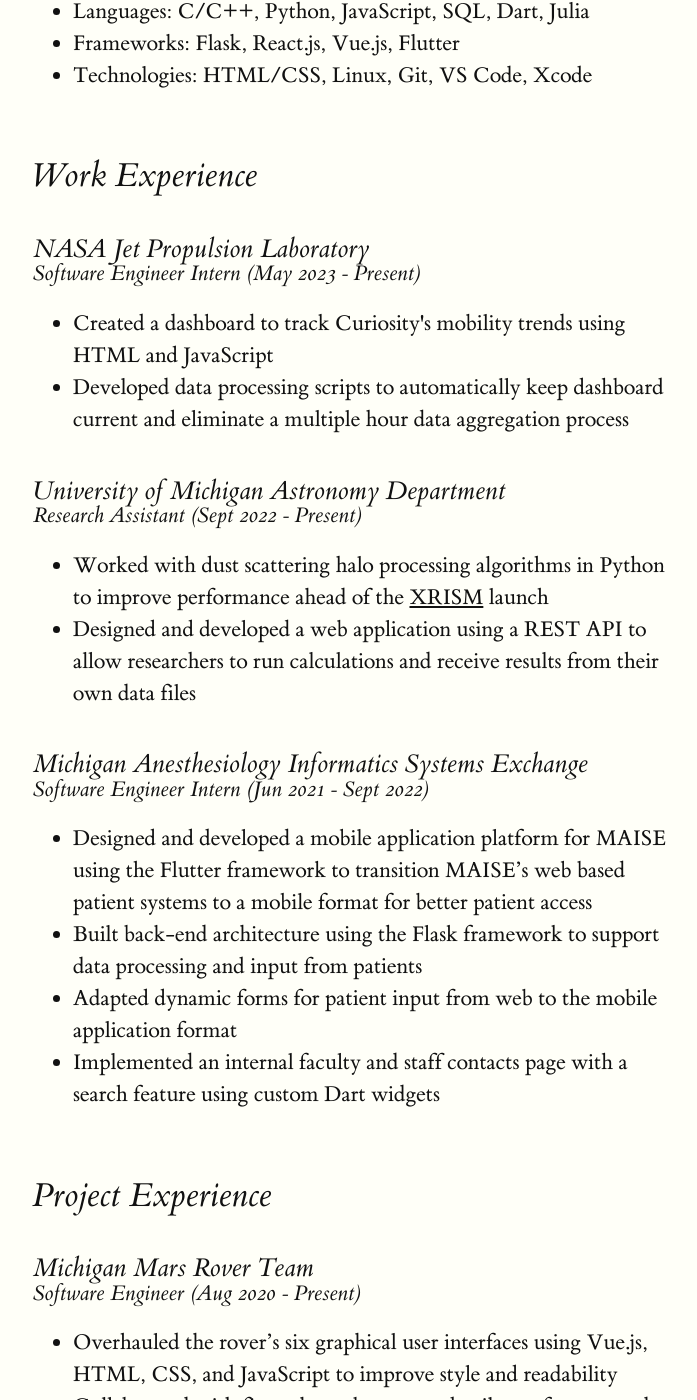
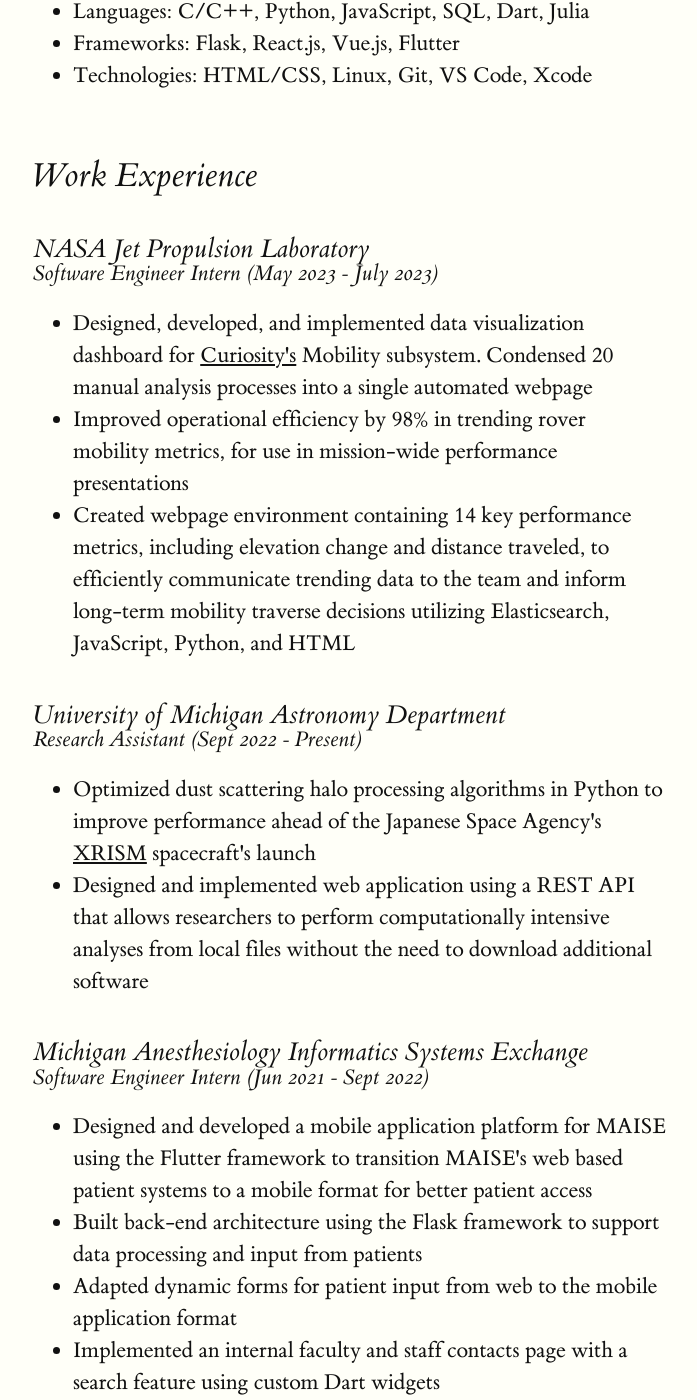
Before and after one commit to ErikLytle/eriklytle.github.io, a Jekyll site: the page built from index.html, in a window 1280 px wide and 1400 px high, scrolled down 695 px. Shown: the whole window, without its empty margins (127-824 px from the left). Built offline with Jekyll 4.4.1, drawn with Linux system fonts in a browser that asks for light colours; some of the changed text lies outside the part shown.

Commit message:
summer 2023 updates

```diff
--- a/index.html
+++ b/index.html
@@ -21,25 +21,26 @@
 <h2>Work Experience</h2>
 <div>
     <h3>NASA Jet Propulsion Laboratory</h3>
-    <h4>Software Engineer Intern (May 2023 - Present)</h4>
+    <h4>Software Engineer Intern (May 2023 - July 2023)</h4>
     <ul>
-        <li>Created a dashboard to track Curiosity's mobility trends using HTML and JavaScript</li>
-        <li>Developed data processing scripts to automatically keep dashboard current and eliminate a multiple hour data aggregation process</li>
+        <li>Designed, developed, and implemented data visualization dashboard for <a href="https://mars.nasa.gov/msl/home/">Curiosity's</a> Mobility subsystem. Condensed 20 manual analysis processes into a single automated webpage</li>
+        <li>Improved operational efficiency by 98% in trending rover mobility metrics, for use in mission-wide performance presentations</li>
+        <li>Created webpage environment containing 14 key performance metrics, including elevation change and distance traveled, to efficiently communicate trending data to the team and inform long-term mobility traverse decisions utilizing Elasticsearch, JavaScript, Python, and HTML</li>
     </ul>
 </div>
 <div>
     <h3>University of Michigan Astronomy Department</h3>
     <h4>Research Assistant (Sept 2022 - Present)</h4>
     <ul>
-        <li>Worked with dust scattering halo processing algorithms in Python to improve performance ahead of the <a href="https://xrism.isas.jaxa.jp/en/">XRISM</a> launch</li>
-        <li>Designed and developed a web application using a REST API to allow researchers to run calculations and receive results from their own data files</li>
+        <li>Optimized dust scattering halo processing algorithms in Python to improve performance ahead of the Japanese Space Agency's <a href="https://xrism.isas.jaxa.jp/en/">XRISM</a> spacecraft's launch</li>
+        <li>Designed and implemented web application using a REST API that allows researchers to perform computationally intensive analyses from local files without the need to download additional software</li>
     </ul>
 </div>
 <div>
     <h3>Michigan Anesthesiology Informatics Systems Exchange</h3>
     <h4>Software Engineer Intern (Jun 2021 - Sept 2022)</h4>
     <ul>
-        <li>Designed and developed a mobile application platform for MAISE using the Flutter framework to transition MAISE’s web based patient systems to a mobile format for better patient access</li>
+        <li>Designed and developed a mobile application platform for MAISE using the Flutter framework to transition MAISE's web based patient systems to a mobile format for better patient access</li>
         <li>Built back-end architecture using the Flask framework to support data processing and input from patients</li>
         <li>Adapted dynamic forms for patient input from web to the mobile application format</li>
         <li>Implemented an internal faculty and staff contacts page with a search feature using custom Dart widgets</li>
@@ -50,8 +51,8 @@
     <h3>Michigan Mars Rover Team</h3>
     <h4>Software Engineer (Aug 2020 - Present)</h4>
     <ul>
-        <li>Overhauled the rover’s six graphical user interfaces using Vue.js, HTML, CSS, and JavaScript to improve style and readability</li>
-        <li>Collaborated with five other subteams to detail new features and capabilities to meet the team’s technical needs for the user interface</li>
+        <li>Overhauled the rover's six graphical user interfaces using Vue.js, HTML, CSS, and JavaScript to improve style and readability</li>
+        <li>Collaborated with five other subteams to detail new features and capabilities to meet the team's technical needs for the user interface</li>
         <li>Modified the inverse kinematics algorithms used to control the robotic arm to improve accuracy and efficiency</li>
         <li>Achieved 1st place at both the University Rover Challenge and the Canadian International Rover Challenge in 2022, where the user interface was used by team members to successfully control and receive feedback from the rover</li>
     </ul>
--- a/reads/index.html
+++ b/reads/index.html
@@ -6,6 +6,10 @@
 
 <h2>2023</h2>
 <ul>
+    <li><em>Tell Them of Battles, Kings, and Elephants</em> by Mathias Enard</li>
+    <li><em>Red, White & Royal Blue</em> by Casey McQuiston</li>
+    <li><em>Walkable City</em> by Jeff Speck</li>
+    <li><em>The Cornish Coast Murder</em> by John Bude</li>
     <li><em>The Mountain in the Sea</em> by Ray Nayler</li>
     <li><em>How High We Go in the Dark</em> by Sequoia Nagamatsu</li>
     <li><em>Magic for Liars</em> by Sarah Galley</li>
```
